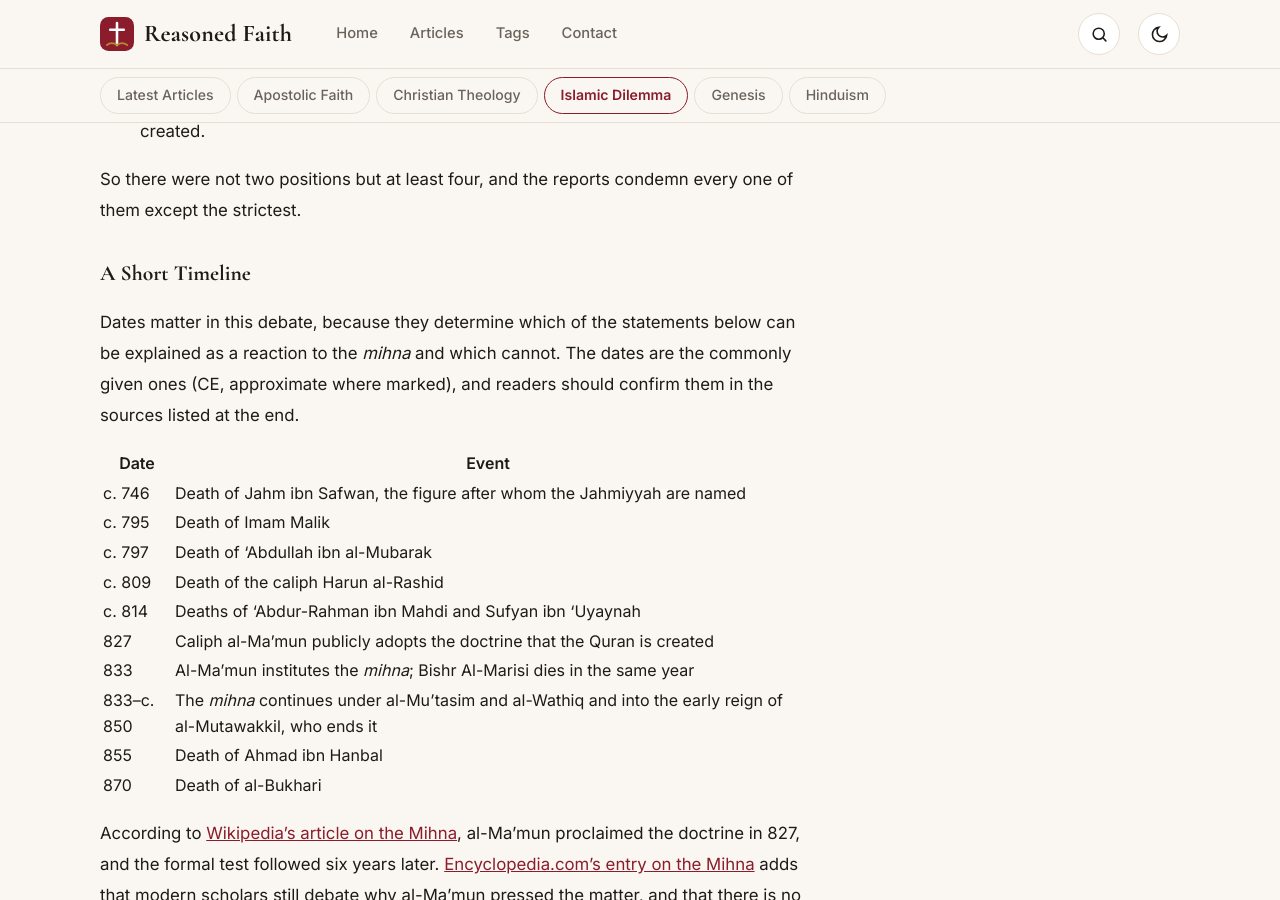
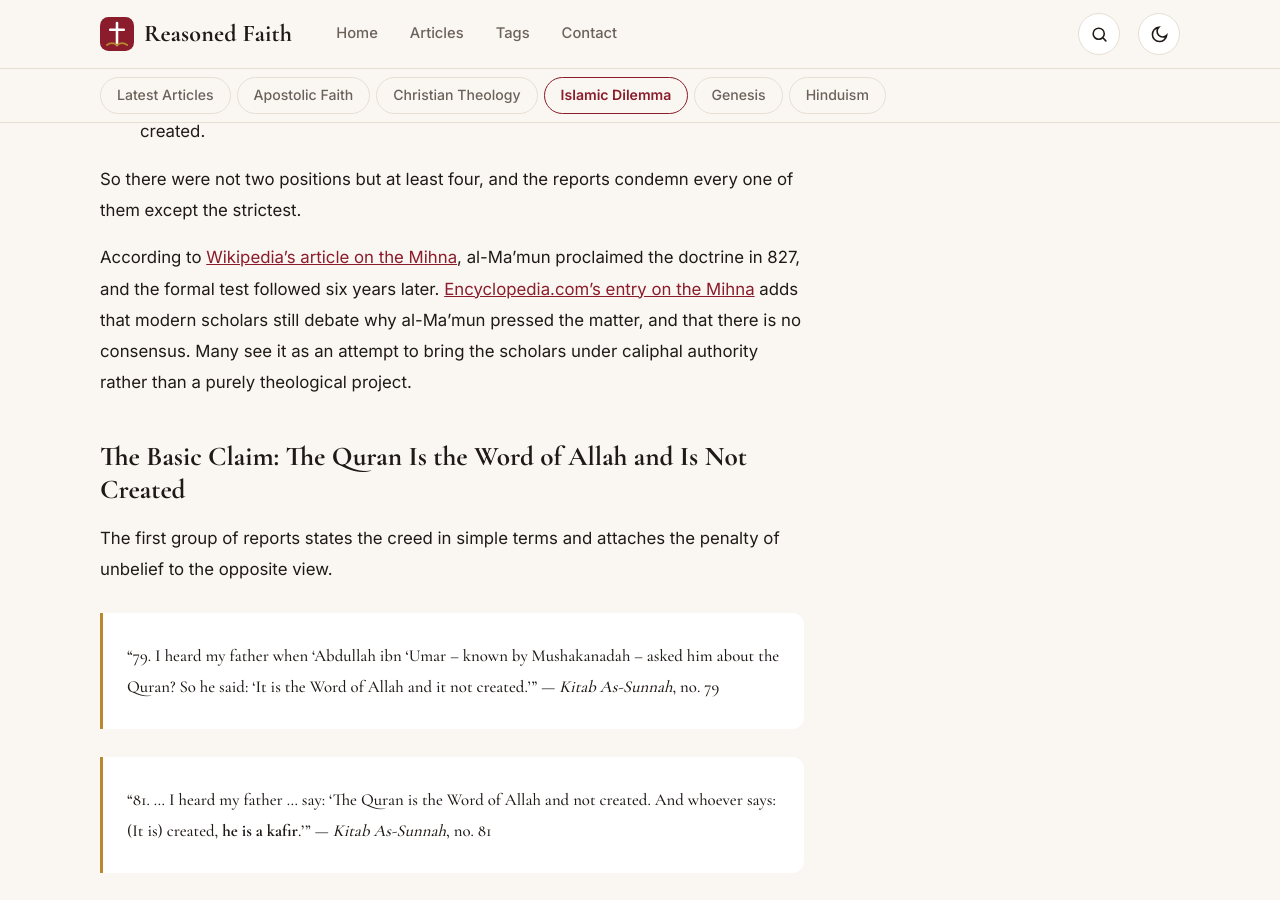
Before and after one commit to Reasoned-faith/reasoned-faith.github.io, a Jekyll site: the page built from _articles/islamic-dilemma/the-uncreated-recitation-of-the-quran-formatted (1).md, in a window 1280 px wide and 900 px high, scrolled down 1908 px. Built offline with Jekyll 4.4.1, drawn with Linux system fonts in a browser that asks for light colours; some of the changed text lies outside the part shown.

Commit message:
Update the-uncreated-recitation-of-the-quran-formatted (1).md

```diff
--- a/_articles/islamic-dilemma/the-uncreated-recitation-of-the-quran-formatted (1).md
+++ b/_articles/islamic-dilemma/the-uncreated-recitation-of-the-quran-formatted (1).md
@@ -25,23 +25,6 @@ Three labels appear again and again in the reports, and it helps to know them in
 - **The Lafidhiyyah:** those who say that their pronunciation (*lafz*) of the Quran is created.
 
 So there were not two positions but at least four, and the reports condemn every one of them except the strictest.
-
-### A Short Timeline
-
-Dates matter in this debate, because they determine which of the statements below can be explained as a reaction to the *mihna* and which cannot. The dates are the commonly given ones (CE, approximate where marked), and readers should confirm them in the sources listed at the end.
-
-| Date | Event |
-|---|---|
-| c. 746 | Death of Jahm ibn Safwan, the figure after whom the Jahmiyyah are named |
-| c. 795 | Death of Imam Malik |
-| c. 797 | Death of ‘Abdullah ibn al-Mubarak |
-| c. 809 | Death of the caliph Harun al-Rashid |
-| c. 814 | Deaths of ‘Abdur-Rahman ibn Mahdi and Sufyan ibn ‘Uyaynah |
-| 827 | Caliph al-Ma’mun publicly adopts the doctrine that the Quran is created |
-| 833 | Al-Ma’mun institutes the *mihna*; Bishr Al-Marisi dies in the same year |
-| 833–c. 850 | The *mihna* continues under al-Mu’tasim and al-Wathiq and into the early reign of al-Mutawakkil, who ends it |
-| 855 | Death of Ahmad ibn Hanbal |
-| 870 | Death of al-Bukhari |
 
 According to [Wikipedia’s article on the Mihna](https://en.wikipedia.org/wiki/Mihna), al-Ma’mun proclaimed the doctrine in 827, and the formal test followed six years later. [Encyclopedia.com’s entry on the Mihna](https://www.encyclopedia.com/religion/encyclopedias-almanacs-transcripts-and-maps/mihna) adds that modern scholars still debate why al-Ma’mun pressed the matter, and that there is no consensus. Many see it as an attempt to bring the scholars under caliphal authority rather than a purely theological project.
 
@@ -270,11 +253,6 @@ The Quran is called Allah’s Word, and the early Sunni scholars drew the conclu
 - [“Reflections of Mu‘tezilites’ Opinion of Createdness of Quran on the Theologies of Ash‘ariyyah and Maturidiyyah”](https://dergipark.org.tr/en/download/article-file/153710): on how the inner-speech doctrine arose in response to the Mu‘tazilite arguments.
 - [“The Hermeneutical Extensions of the Debate on al-Kalam al-Nafsi”](https://dergipark.org.tr/tr/pub/auifd/article/487512) (2018): a scholarly study of how the doctrine affects the interpretation of revelation.
 
-### Related Articles on This Site
-
-- *The Quran: Sunni Islam’s Multiple Gods?* (earlier article referred to above)
-- [A Quranic Variant That Makes Differences](/articles/islamic-dilemma/2026-10-13-a-quranic-variant.html)
-
 **Published:** 10 November 2026
 
 **Author:** Anthony William
```
